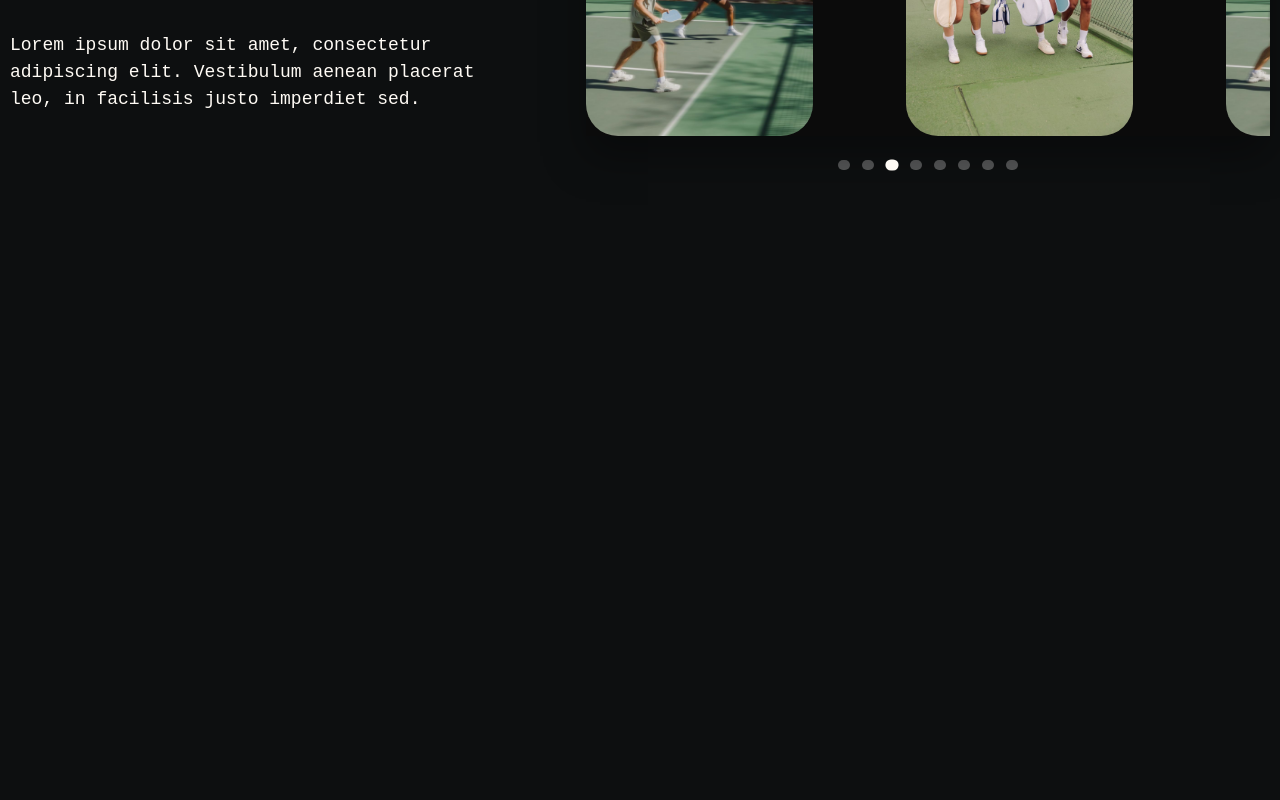
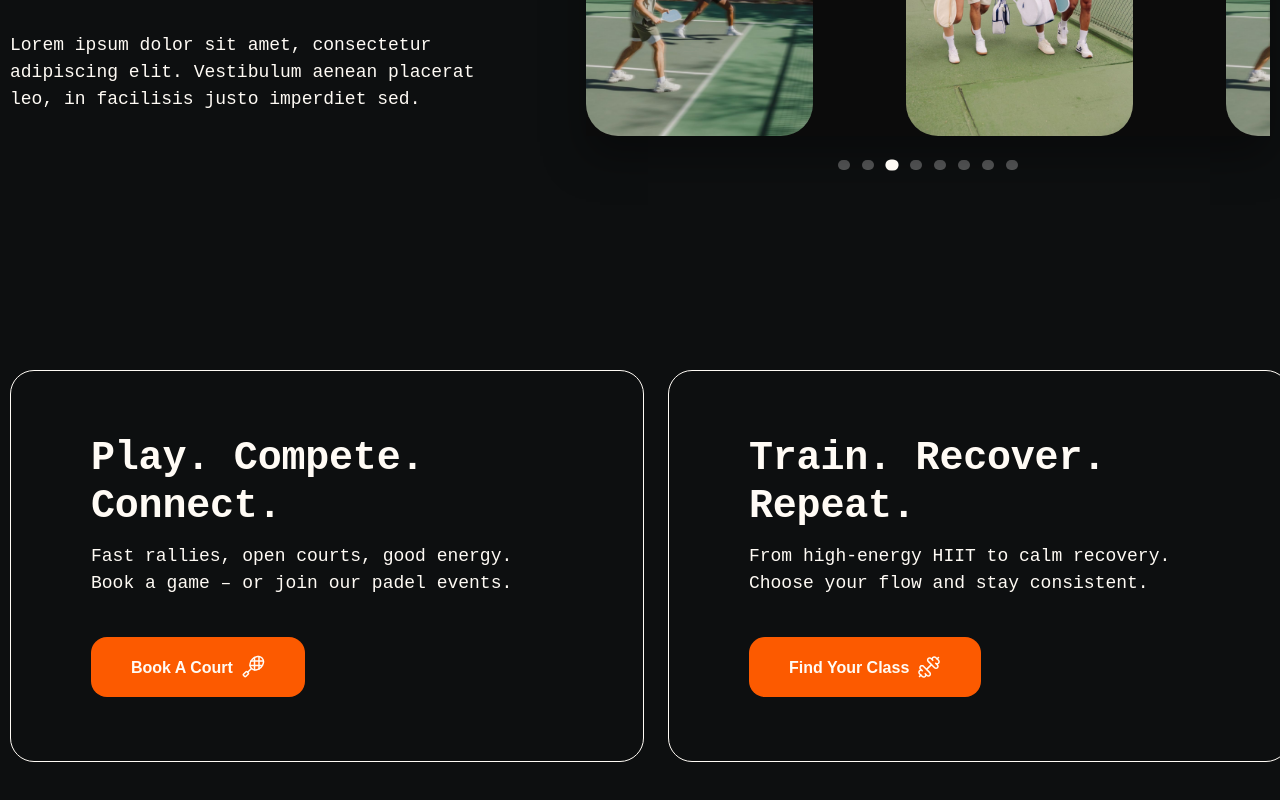
Before and after one commit to Flifer/beat_padel_club, a React (Vite) app: page / in a window 1280 px wide. Shown: the part 7733-8533 px from the top of the page. Before the commit the page ends 8003 px from the top, so only its background shows below. Built offline with nearby package versions, Linux system fonts and the light colour scheme; a web font is replaced by a local one.

Commit message:
ActionCardSection finished

```diff
--- a/src/App.jsx
+++ b/src/App.jsx
@@ -7,6 +7,7 @@ import AboutSection from './components/AboutSection/AboutSection.jsx'
 import ReviewSection from './components/ReviewSection/ReviewSection.jsx'
 import MembershipSection from './components/MembershipSection/MembershipSection.jsx'
 import SliderSection from './components/SliderSection/SliderSection.jsx'
+import ActionCardSection from './components/ActionCardSection/ActionCardSection.jsx'
 
 export default function App() {
   return (
@@ -20,6 +21,7 @@ export default function App() {
       <ReviewSection />
       <MembershipSection />
       <SliderSection />
+      <ActionCardSection />
     </>
   );
 }
--- /dev/null
+++ b/src/components/ActionCardSection/ActionCardSection.css
@@ -0,0 +1,101 @@
+.action-card-section {
+    display: flex;
+    margin: 0 auto;
+    max-width: 1280px;
+    width: 100%;
+    padding: 100px 0;
+    gap: 24px;
+    color: #fffbf5;
+}
+
+.action-card {
+    display: flex;
+    padding: 5% 6.25%;
+    flex-direction: column;
+    align-items: flex-start;
+    justify-content: space-between;
+    border-radius: 24px;
+    border: 1.5px solid #fffbf5;
+    max-width: calc(50% - 12px);
+}
+
+.action-card-title {
+    font-size: 40px;
+    font-style: normal;
+    font-weight: 600;
+    line-height: 120%; /* 48px */
+    letter-spacing: -0.2px;
+    text-transform: capitalize;
+    max-width: 100%;
+    margin-bottom: 12px;
+}
+
+.action-card-description {
+    font-size: 18px;
+    font-style: normal;
+    font-weight: 400;
+    line-height: 150%; /* 27px */
+    margin-bottom: 40px;
+}
+
+.action-card-button {
+    display: flex;
+    height: 60px;
+    padding: 12px 40px;
+    justify-content: center;
+    align-items: center;
+    gap: 8px;
+    border-radius: 16px;
+    background: #FC5A00;
+    font-size: 16px;
+    font-style: normal;
+    font-weight: 700;
+    line-height: 120%; /* 19.2px */
+    text-transform: capitalize;
+    color: #FFFBF5;
+    border: none;
+    cursor: pointer;
+    transition: background-color 0.2s;
+}
+
+@media (max-width: 1290px) {
+    .action-card-section {
+        padding: 100px 10px;
+    }
+}
+
+@media (max-width: 700px) {
+    .action-card-section {
+        flex-direction: column;
+    }
+
+    .action-card {
+        display: flex;
+        padding: 40px 32px;
+        border-radius: 20px;
+        max-width: calc(100% - 12px);
+    }
+
+    .action-card-button {
+        width: 100%;
+        gap: 8px;
+        border-radius: 16px;
+        background: #FC5A00;
+        font-size: 16px;
+    }
+}
+
+@media (max-width: 425px) {
+    .action-card-title {
+        font-size: 24px;
+    }
+
+    .action-card-description {
+        font-size: 15px;
+        margin-bottom: 24px;
+    }
+
+    .action-card-button {
+        font-size: 15px;
+    }
+}
--- /dev/null
+++ b/src/components/ActionCardSection/ActionCardSection.jsx
@@ -0,0 +1,44 @@
+import './ActionCardSection.css';
+import { useTranslation } from "react-i18next";
+
+function ActionCardSection() {
+    const { t } = useTranslation();
+    return(
+        <section className="action-card-section">
+            <div className="action-card">
+                <h3 className='action-card-title'>{t("actionCardSection.card1.title")}</h3>
+                <p className='action-card-description'>{t("actionCardSection.card1.description")}</p>
+                <button className='action-card-button'>{t("actionCardSection.card1.button")} <svg xmlns="http://www.w3.org/2000/svg" width="24" height="24" viewBox="0 0 24 24" fill="none">
+  <g clip-path="url(#clip0_2180_3033)">
+    <path d="M19.9668 12.4665C22.8778 9.55547 23.3497 5.30773 21.0209 2.97886C18.692 0.649995 14.4443 1.1219 11.5333 4.03289C8.62228 6.94388 8.15037 11.1916 10.4792 13.5205C12.8081 15.8494 17.0559 15.3775 19.9668 12.4665Z" stroke="#FFFBF5" stroke-width="1.5" stroke-linecap="round" stroke-linejoin="round"/>
+    <path d="M5.03061 16.7194L2.46978 19.2802C2.17689 19.5731 2.17689 20.048 2.46978 20.3409L3.65905 21.5301C3.95194 21.823 4.42682 21.823 4.71971 21.5301L7.28054 18.9693C7.57343 18.6764 7.57343 18.2015 7.28054 17.9087L6.09127 16.7194C5.79838 16.4265 5.32351 16.4265 5.03061 16.7194Z" stroke="#FFFBF5" stroke-width="1.5" stroke-linecap="round" stroke-linejoin="round"/>
+    <path d="M6.6853 17.3146L10.4794 13.5205" stroke="#FFFBF5" stroke-width="1.5" stroke-linecap="round" stroke-linejoin="round"/>
+    <path d="M18 1.54688V13.9669" stroke="#FFFBF5" stroke-width="1.5" stroke-linecap="round" stroke-linejoin="round"/>
+    <path d="M13.5 2.5332V14.9532" stroke="#FFFBF5" stroke-width="1.5" stroke-linecap="round" stroke-linejoin="round"/>
+    <path d="M10.0332 6H22.4532" stroke="#FFFBF5" stroke-width="1.5" stroke-linecap="round" stroke-linejoin="round"/>
+    <path d="M9.04688 10.5H21.4669" stroke="#FFFBF5" stroke-width="1.5" stroke-linecap="round" stroke-linejoin="round"/>
+  </g>
+  <defs>
+    <clipPath id="clip0_2180_3033">
+      <rect width="24" height="24" fill="white"/>
+    </clipPath>
+  </defs>
+</svg></button>
+            </div>
+
+            <div className="action-card">
+                <h3 className='action-card-title'>{t("actionCardSection.card2.title")}</h3>
+                <p className='action-card-description'>{t("actionCardSection.card2.description")}</p>
+                <button className='action-card-button'>{t("actionCardSection.card2.button")} <svg xmlns="http://www.w3.org/2000/svg" width="24" height="24" viewBox="0 0 24 24" fill="none">
+  <path d="M17.5959 12.7678C17.9711 13.1429 18.4799 13.3537 19.0104 13.3537C19.5409 13.3537 20.0498 13.1429 20.4249 12.7678C20.8 12.3926 21.0108 11.8838 21.0108 11.3533C21.0108 10.8227 20.8 10.3139 20.4249 9.93876L18.6569 8.17176C19.032 8.54678 19.5408 8.75741 20.0713 8.75731C20.3339 8.75727 20.594 8.70549 20.8366 8.60493C21.0793 8.50438 21.2997 8.35702 21.4854 8.17126C21.6711 7.98551 21.8184 7.765 21.9188 7.52232C22.0193 7.27965 22.071 7.01956 22.071 6.75691C22.0709 6.49426 22.0191 6.23419 21.9186 5.99155C21.818 5.74891 21.6707 5.52845 21.4849 5.34276L18.6569 2.51476C18.2819 2.13961 17.7732 1.9288 17.2428 1.92871C16.7123 1.92862 16.2035 2.13925 15.8284 2.51426C15.4533 2.88928 15.2424 3.39796 15.2423 3.92841C15.2423 4.45886 15.4529 4.96761 15.8279 5.34276L14.0609 3.57476C13.8751 3.38901 13.6546 3.24166 13.4119 3.14113C13.1692 3.0406 12.9091 2.98886 12.6464 2.98886C12.3837 2.98886 12.1236 3.0406 11.8809 3.14113C11.6382 3.24166 11.4177 3.38901 11.2319 3.57476C11.0461 3.76052 10.8988 3.98104 10.7983 4.22374C10.6977 4.46644 10.646 4.72657 10.646 4.98926C10.646 5.25196 10.6977 5.51208 10.7983 5.75478C10.8988 5.99748 11.0461 6.21801 11.2319 6.40376L17.5959 12.7678Z" stroke="#FFFBF5" stroke-width="1.5" stroke-linecap="round" stroke-linejoin="round"/>
+  <path d="M2.5 21.4996L3.9 20.0996" stroke="#FFFBF5" stroke-width="1.5" stroke-linecap="round" stroke-linejoin="round"/>
+  <path d="M20.1001 3.9L21.5001 2.5" stroke="#FFFBF5" stroke-width="1.5" stroke-linecap="round" stroke-linejoin="round"/>
+  <path d="M5.34301 21.4854C5.71802 21.8605 6.22671 22.0713 6.75715 22.0714C7.0198 22.0715 7.27989 22.0198 7.52257 21.9193C7.76524 21.8189 7.98575 21.6716 8.17151 21.4859C8.35726 21.3002 8.50462 21.0797 8.60518 20.8371C8.70573 20.5945 8.75751 20.3344 8.75756 20.0717C8.7576 19.8091 8.70592 19.549 8.60545 19.3063C8.50498 19.0637 8.3577 18.8431 8.17201 18.6574L9.93901 20.4254C10.3142 20.8005 10.823 21.0113 11.3535 21.0113C11.884 21.0113 12.3929 20.8005 12.768 20.4254C13.1432 20.0502 13.3539 19.5414 13.3539 19.0109C13.3539 18.4803 13.1432 17.9715 12.768 17.5964L6.40401 11.2324C6.21825 11.0466 5.99773 10.8993 5.75503 10.7988C5.51233 10.6982 5.2522 10.6465 4.98951 10.6465C4.72681 10.6465 4.46669 10.6982 4.22398 10.7988C3.98128 10.8993 3.76076 11.0466 3.57501 11.2324C3.38925 11.4181 3.2419 11.6387 3.14137 11.8814C3.04084 12.1241 2.9891 12.3842 2.9891 12.6469C2.9891 12.9096 3.04084 13.1697 3.14137 13.4124C3.2419 13.6551 3.38925 13.8756 3.57501 14.0614L5.34301 15.8284C4.96786 15.4534 4.4591 15.2427 3.92865 15.2428C3.39821 15.2429 2.88952 15.4537 2.51451 15.8289C2.13949 16.204 1.92886 16.7128 1.92896 17.2432C1.92905 17.7737 2.13986 18.2824 2.51501 18.6574L5.34301 21.4854Z" stroke="#FFFBF5" stroke-width="1.5" stroke-linecap="round" stroke-linejoin="round"/>
+  <path d="M9.6001 14.3996L14.4001 9.59961" stroke="#FFFBF5" stroke-width="1.5" stroke-linecap="round" stroke-linejoin="round"/>
+</svg></button>
+            </div>
+        </section>
+    )
+}
+
+export default ActionCardSection;
--- a/src/i18n/locales/en/translation.json
+++ b/src/i18n/locales/en/translation.json
@@ -163,7 +163,19 @@
     }
   },
   "sliderSection": {
-    "title": "More than a club. It’s a rhythm.",
+    "title": "More than a club. It's a rhythm.",
     "description": "Lorem ipsum dolor sit amet, consectetur adipiscing elit. Vestibulum aenean placerat leo, in facilisis justo imperdiet sed."
+  },
+  "actionCardSection": {
+    "card1": {
+      "title": "Play. Compete. Connect.",
+      "description": "Fast rallies, open courts, good energy. Book a game – or join our padel events.",
+      "button": "Book A Court"
+    },
+    "card2": {
+      "title": "Train. Recover. Repeat.",
+      "description": "From high-energy HIIT to calm recovery. Choose your flow and stay consistent.",
+      "button": "Find Your Class"
+    }
   }
 }
--- a/src/i18n/locales/ru/translation.json
+++ b/src/i18n/locales/ru/translation.json
@@ -168,5 +168,17 @@
   "sliderSection": {
     "title": "Более чем клуб. Это ритм.",
     "description": "Lorem ipsum dolor sit amet, consectetur adipiscing elit. Vestibulum aenean placerat leo, in facilisis justo imperdiet sed."
+  },
+  "actionCardSection": {
+    "card1": {
+      "title": "Играй. Соревнуйся. Общайся.",
+      "description": "Быстрые ралли, открытые корты, хорошая энергия. Забронируйте игру или присоединяйтесь к нашим падел-мероприятиям.",
+      "button": "Забронировать корт"
+    },
+    "card2": {
+      "title": "Тренируйся. Восстанавливайся. Повторяй.",
+      "description": "От высокоинтенсивных HIIT до спокойного восстановления. Выбери свой поток и оставайся последовательным.",
+      "button": "Найти занятие"
+    }
   }
 }
--- a/src/i18n/locales/ua/translation.json
+++ b/src/i18n/locales/ua/translation.json
@@ -167,5 +167,17 @@
   "sliderSection": {
     "title": "Більше, ніж клуб. Це ритм.",
     "description": "Lorem ipsum dolor sit amet, consectetur adipiscing elit. Vestibulum aenean placerat leo, in facilisis justo imperdiet sed."
+  },
+  "actionCardSection": {
+    "card1": {
+      "title": "Грай. Змагайся. Спілкуйся.",
+      "description": "Швидкі ралі, відкриті корти, хороша енергія. Забронюйте гру або приєднуйтесь до наших падел-подій.",
+      "button": "Забронювати корт"
+    },
+    "card2": {
+      "title": "Тренуйся. Відновлюйся. Повторюй.",
+      "description": "Від високоінтенсивних HIIT до спокійного відновлення. Виберіть свій потік та залишайтеся послідовними.",
+      "button": "Знайти заняття"
+    }
   }
 }
```
